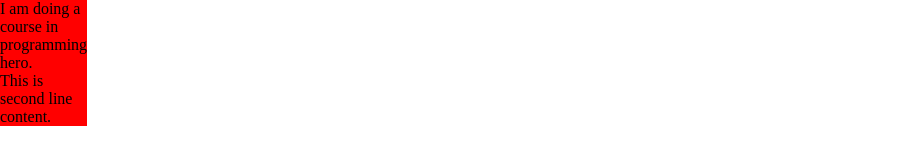
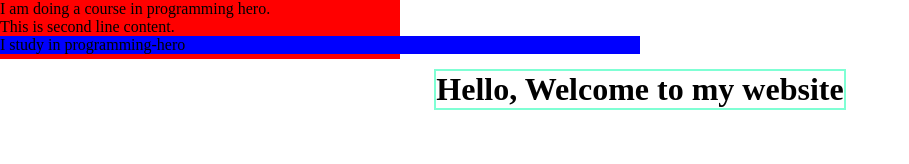
Before and after one commit to rirubelhossain/pseudo-practice, a plain HTML site: page second-conceptual/index.html in a window 1280 px wide. Shown: the whole page, without its empty margins (0-909 px from the left). Drawn offline with Linux system fonts and the light colour scheme.

Commit message:
how to use vw

```diff
--- a/second-conceptual/index.html
+++ b/second-conceptual/index.html
@@ -34,7 +34,17 @@
         }
         /* now i am going to how to use min content */
         .container{
-            width: min-content;
+            width: 400px;
+            height: 59px;
+        }
+        h1{
+            border: 2px solid aquamarine;
+            width: max-content;
+            margin: 10px auto ;
+        }
+        .child{
+            background-color: blue;
+            width: 50vw;
         }
 
     </style>
@@ -44,7 +54,13 @@
         <div class="container">
             I am doing a course in programming hero.<br>
             This is second line content.
+
+            <div class="child">
+                I study in programming-hero
+            </div>
         </div>
+
+        <h1>Hello, Welcome to my website</h1>
 
 
 
```
